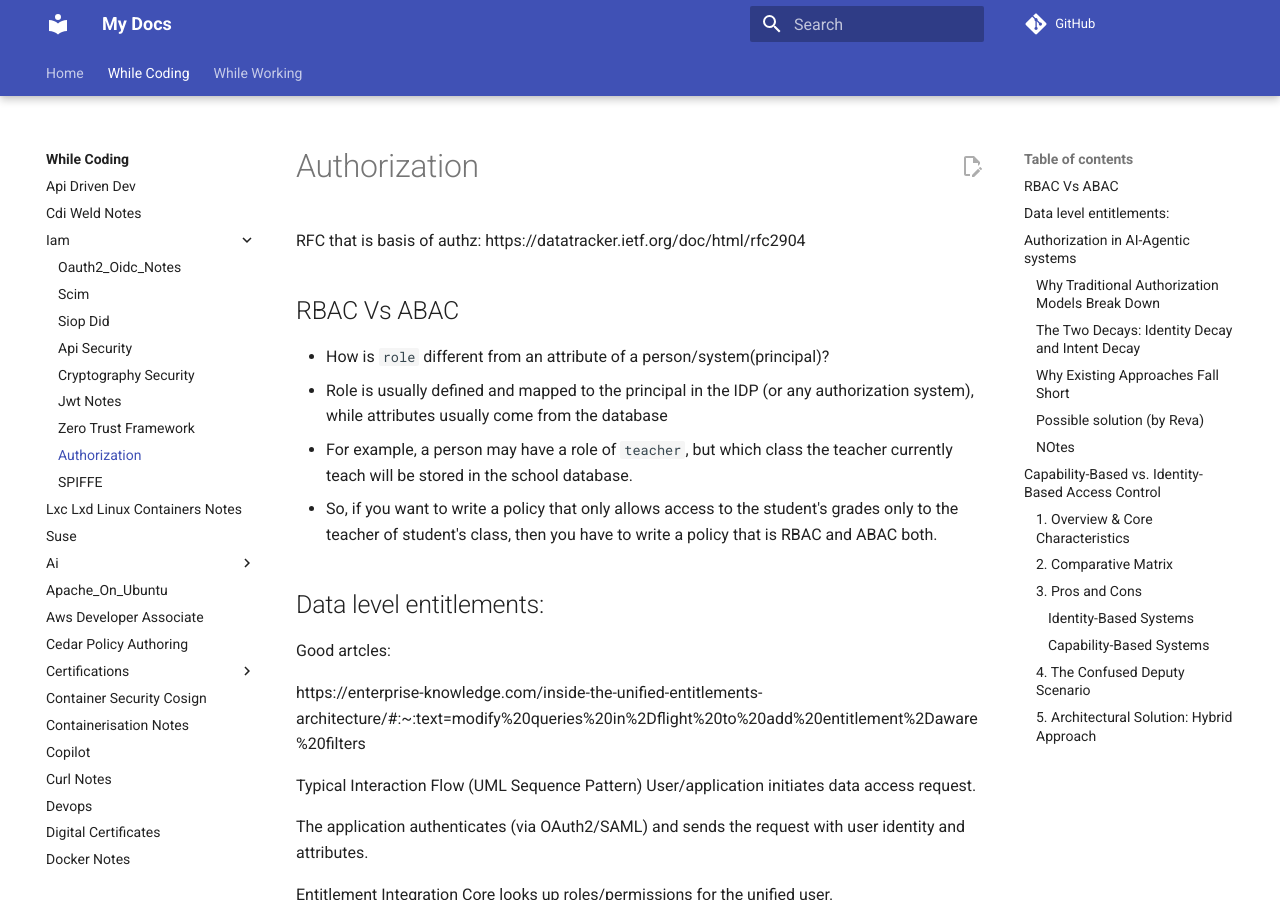
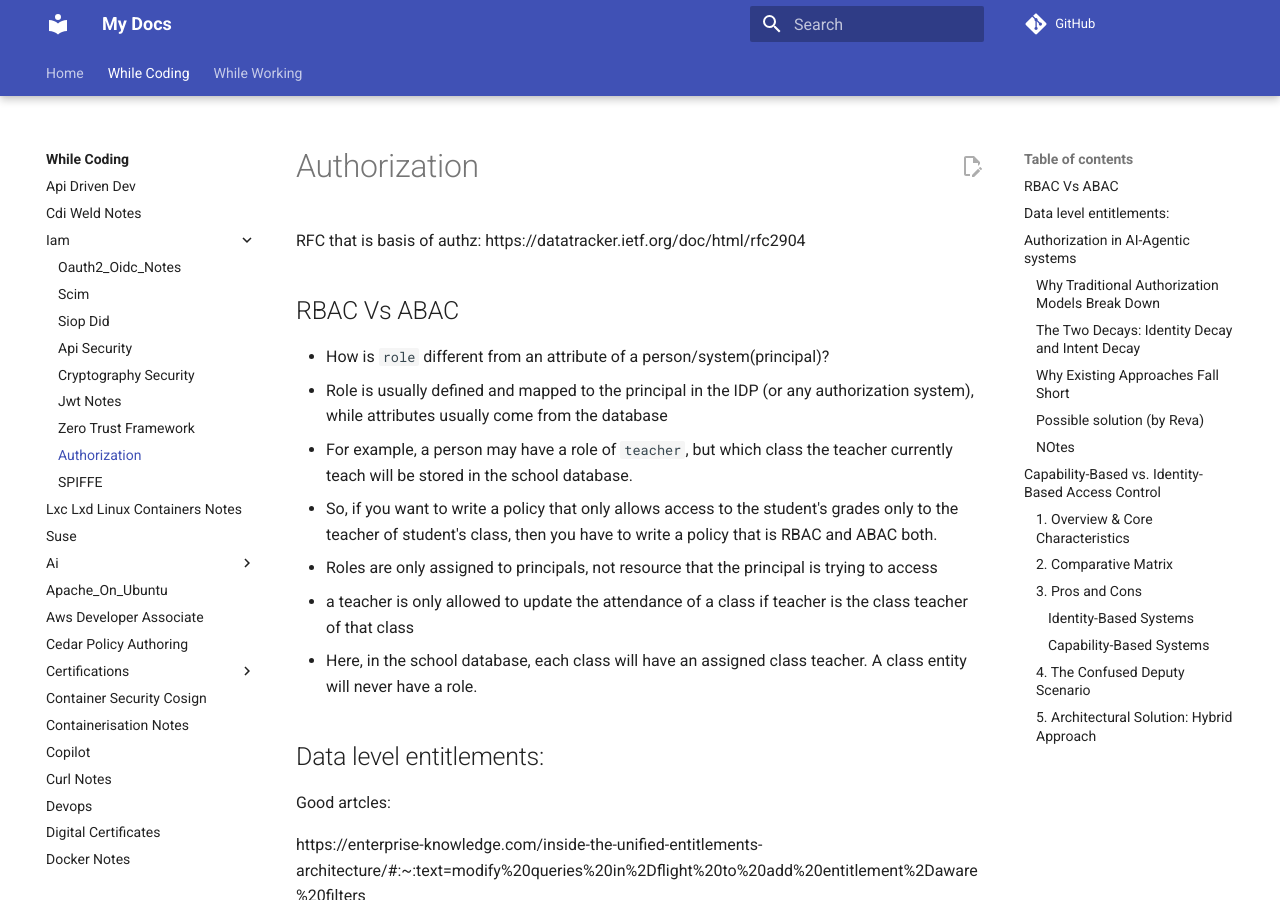
Before and after one commit to ossdhaval/mysite, an MkDocs documentation site: the page built from source/while-coding/IAM/authorization.md, in a window 1280 px wide and 900 px high. Built offline with MkDocs 1.6.1 and Material for MkDocs 9.7.7, drawn with Linux system fonts in a browser that asks for light colours; comment, search, counter and statistics services are not loaded.

Commit message:
Update authorization.md with role and attribute clarification
Clarified the explanation of roles and attributes in authorization policies, emphasizing the distinction between RBAC and ABAC.

```diff
--- a/source/while-coding/IAM/authorization.md
+++ b/source/while-coding/IAM/authorization.md
@@ -6,6 +6,9 @@ RFC that is basis of authz: https://datatracker.ietf.org/doc/html/rfc2904
   - Role is usually defined and mapped to the principal in the IDP (or any authorization system), while attributes usually come from the database
   - For example, a person may have a role of `teacher`, but which class the teacher currently teach will be stored in the school database.
   - So, if you want to write a policy that only allows access to the student's grades only to the teacher of student's class, then you have to write a policy that is RBAC and ABAC both.
+- Roles are only assigned to principals, not resource that the principal is trying to access
+  - a teacher is only allowed to update the attendance of a class if teacher is the class teacher of that class
+  - Here, in the school database, each class will have an assigned class teacher. A class entity will never have a role.
 
 ## Data level entitlements:
 
```
